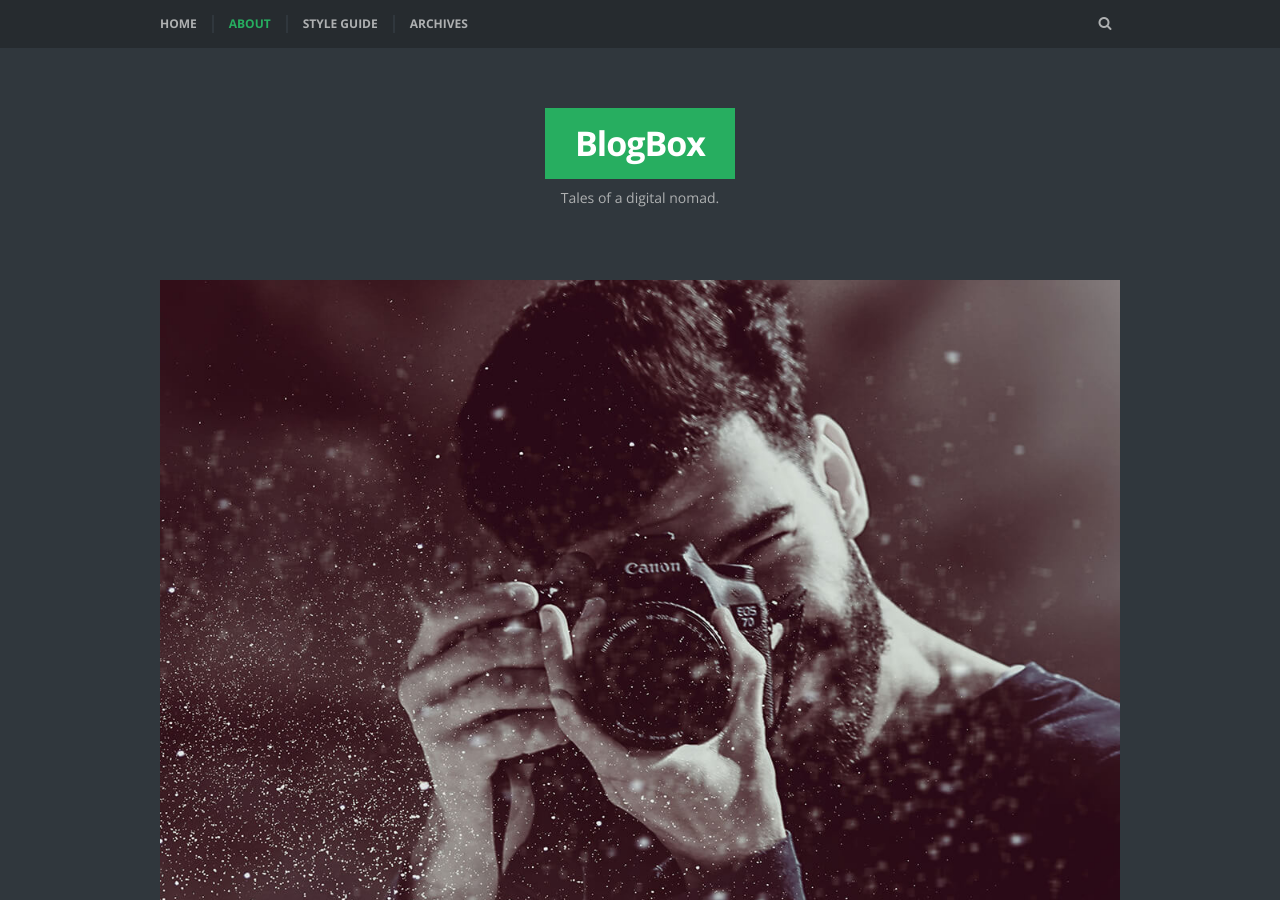
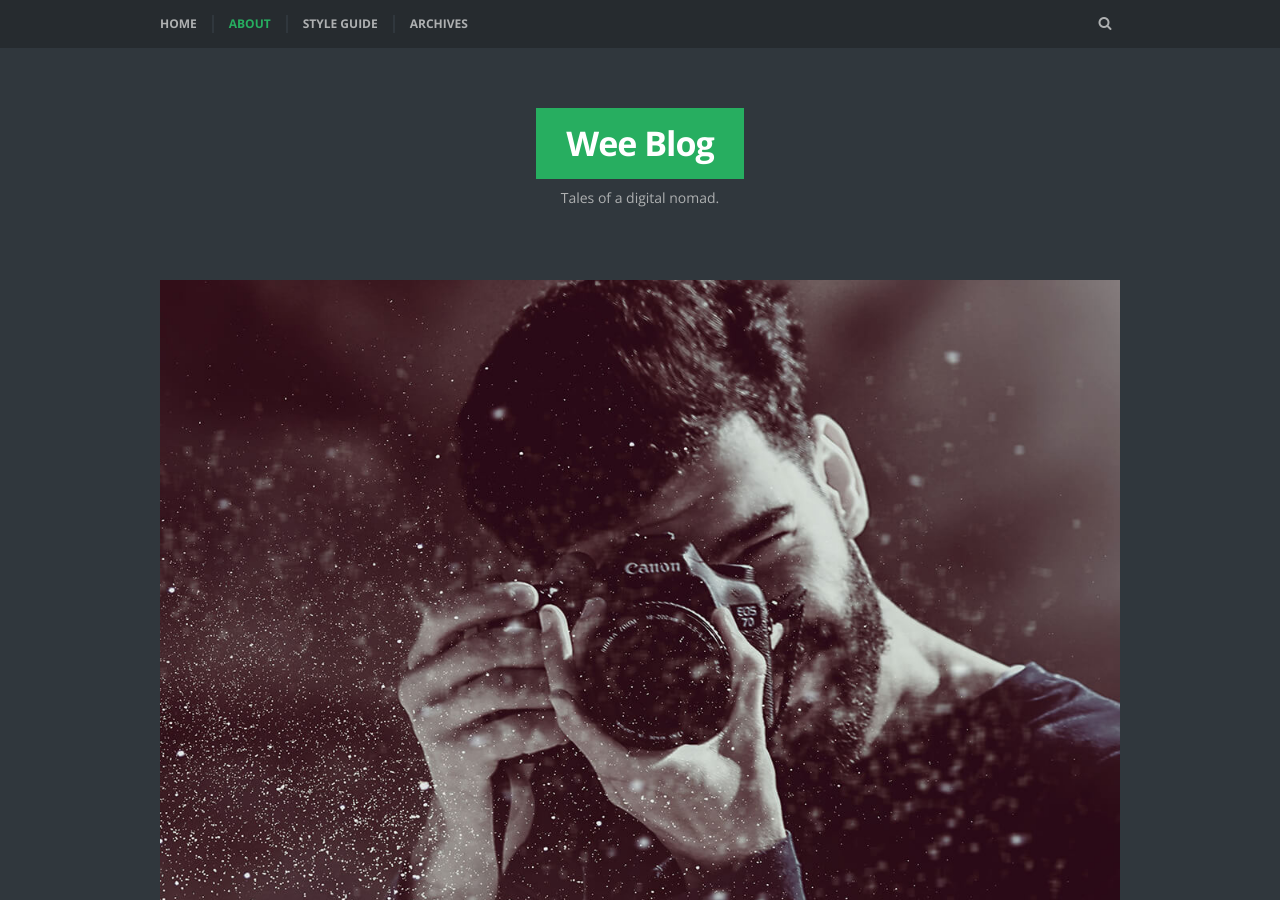
Before and after one commit to weebaruto/weeblog, a Jekyll site: the page built from about.md, in a window 1280 px wide and 900 px high. Built offline with Jekyll 4.4.1, drawn with Linux system fonts in a browser that asks for light colours; some web fonts are replaced.

Commit message:
Update _config.yml

```diff
--- a/_config.yml
+++ b/_config.yml
@@ -6,7 +6,7 @@
 # 'jekyll serve'. If you change this file, please restart the server process.
 
 # Site title
-title: BlogBox
+title: Wee Blog
 
 # Below the site title
 tagline: Tales of a digital nomad.
```
